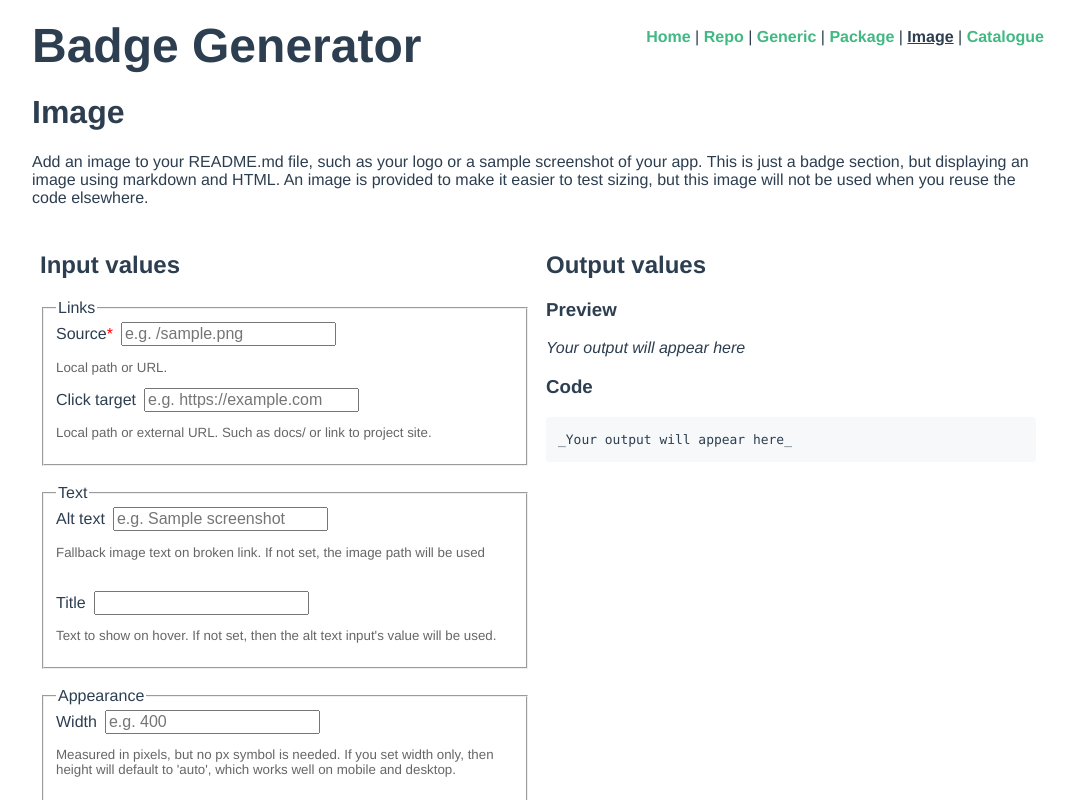
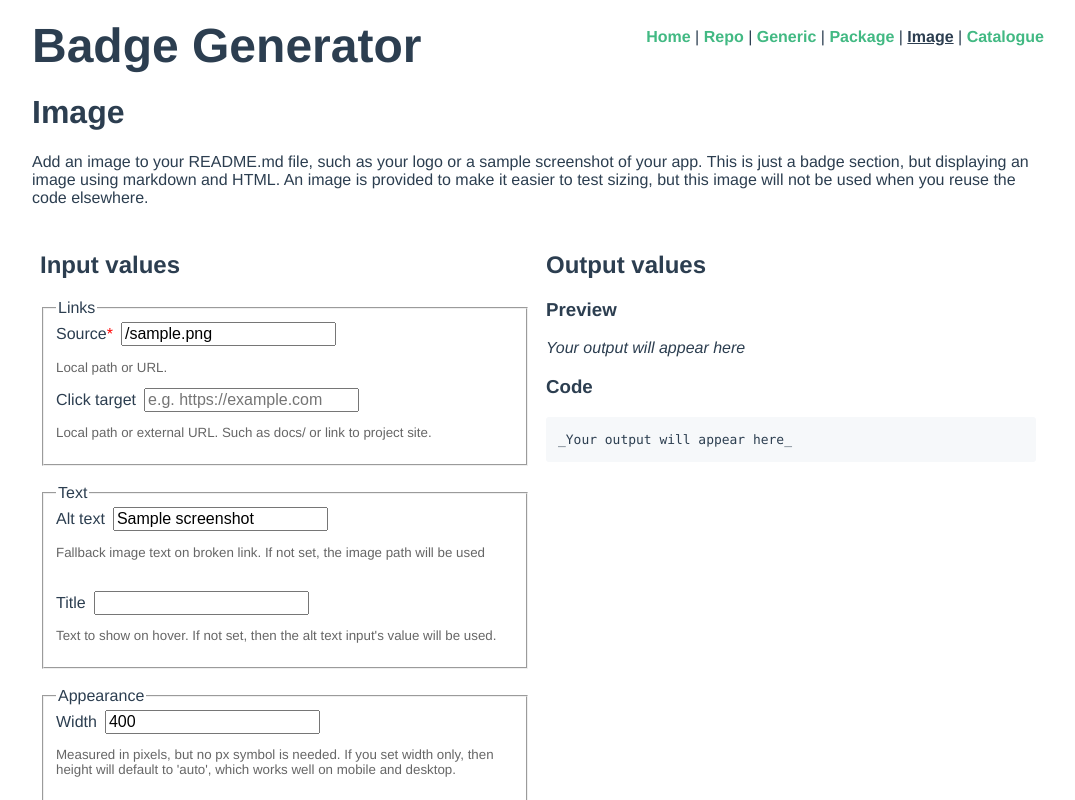
Before and after one commit to MichaelCurrin/badge-generator, a Vue app: page /#/image in a window 1280 px wide. Shown: the top 800 px of the page, without its empty margins (102-1177 px from the left). Built offline with nearby package versions, Linux system fonts and the light colour scheme.

Commit message:
fix: Update TextInput.vue

```diff
--- a/src/components/TextInput.vue
+++ b/src/components/TextInput.vue
@@ -7,7 +7,7 @@
     <input
       :id="slug"
       type="text"
-      :modelValue="modelValue"
+      :value="modelValue"
       :placeholder="placeholder"
       :required="isRequired"
       :disabled="disabled"
```
